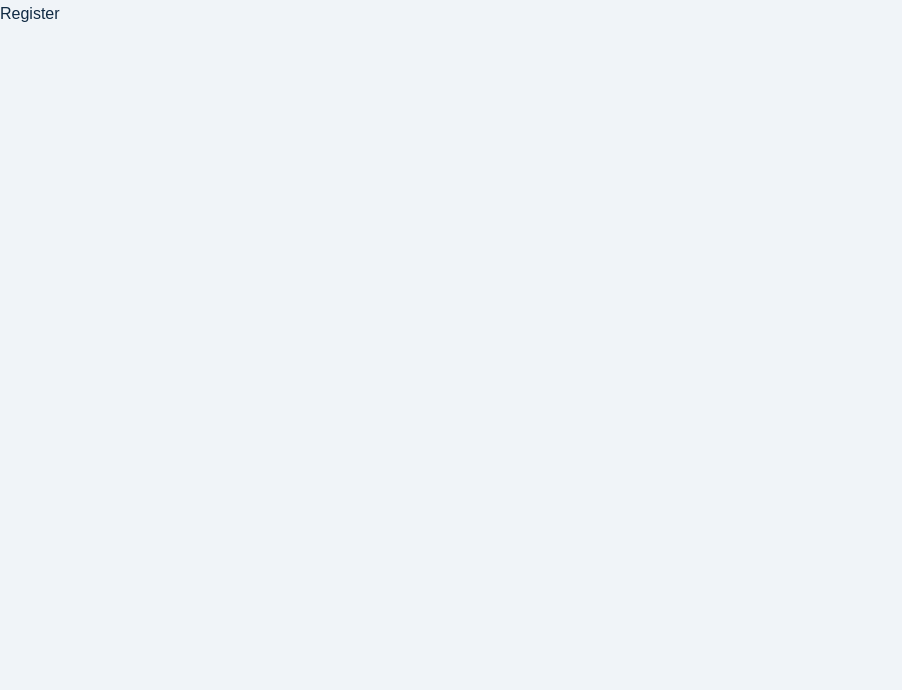
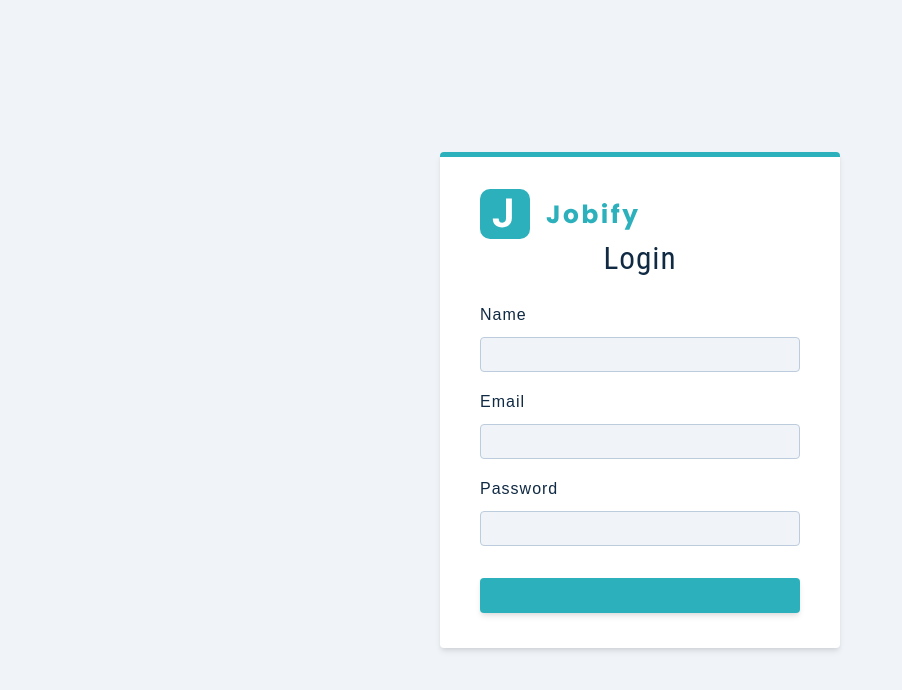
Before and after one commit to jerednav/happily, a React (Create React App) app in the folder client/: page /register in a window 1280 px wide. Shown: the top 690 px of the page, without its empty margins (0-902 px from the left). Built offline with nearby package versions, Linux system fonts and the light colour scheme.

Commit message:
adding name, email and password to Register page using FormRow component

```diff
--- /dev/null
+++ b/client/src/components/FormRow.js
@@ -0,0 +1,17 @@
+const FormRow = ({ type, name, value, handleChange, labelText }) => {
+  return (
+    <div className='form-row'>
+      <label htmlFor='ame' className='form-label'>
+        {labelText || name}
+      </label>
+      <input
+        type={type}
+        value={value}
+        name={name}
+        onChange={handleChange}
+        className='form-input'
+      />
+    </div>
+  );
+};
+export default FormRow;
--- a/client/src/components/index.js
+++ b/client/src/components/index.js
@@ -1,5 +1,6 @@
 //use index.js to import these files through one path, instead of adding multiple paths for each components
 
 import Logo from "./Logo";
+import FormRow from "./FormRow";
 
-export { Logo };
+export { Logo, FormRow };
--- a/client/src/pages/Register.js
+++ b/client/src/pages/Register.js
@@ -1,4 +1,57 @@
+import { useState, useEffect } from "react";
+import { Logo, FormRow } from "../components";
+import Wrapper from "../assets/wrappers/RegisterPage";
+//global context and useNavigate later
+
+const initialState = {
+  name: "",
+  email: "",
+  password: "",
+  isMember: true,
+};
+
 const Register = () => {
-  return <div>Register</div>;
+  const [values, setValues] = useState(initialState);
+  //global state and useNavigate
+
+  //will fire if one of the inputs change in the register form
+  const handleChange = (e) => {
+    console.log(e.target);
+  };
+
+  const onSubmit = (e) => {
+    e.preventDefault(console.log(e.target));
+  };
+  //full-page className is to make the viewing height 100 (vh100)
+  return (
+    <Wrapper className='full-page'>
+      <form className='form' onSubmit={onSubmit}>
+        <Logo />
+        <h3>Login</h3>
+        {/* name input */}
+        <FormRow
+          type='text'
+          name='name'
+          value={values.name}
+          handleChange={handleChange}
+        />
+        {/* email input */}
+        <FormRow
+          type='email'
+          name='email'
+          value={values.email}
+          handleChange={handleChange}
+        />
+        {/* password input */}
+        <FormRow
+          type='password'
+          name='password'
+          value={values.password}
+          handleChange={handleChange}
+        />
+        <button type='submit' className='btn btn-block'></button>
+      </form>
+    </Wrapper>
+  );
 };
 export default Register;
```
